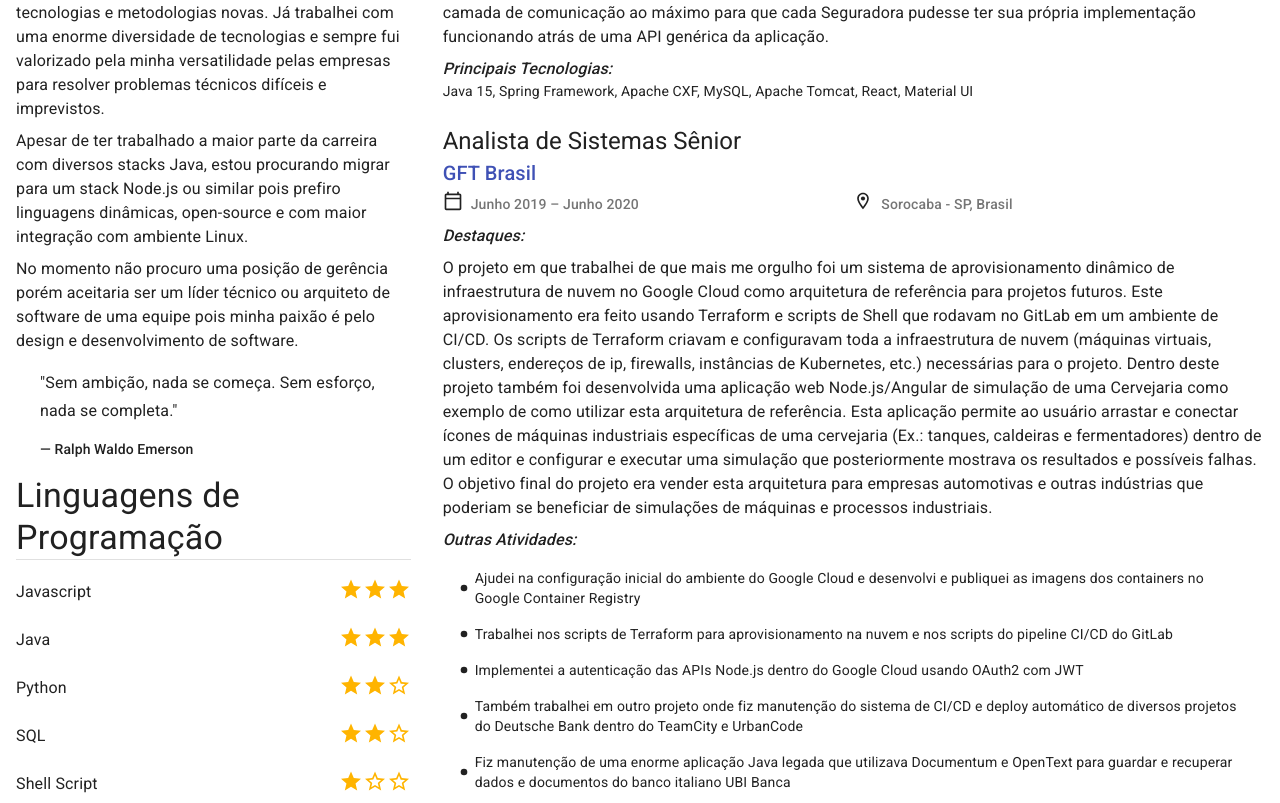
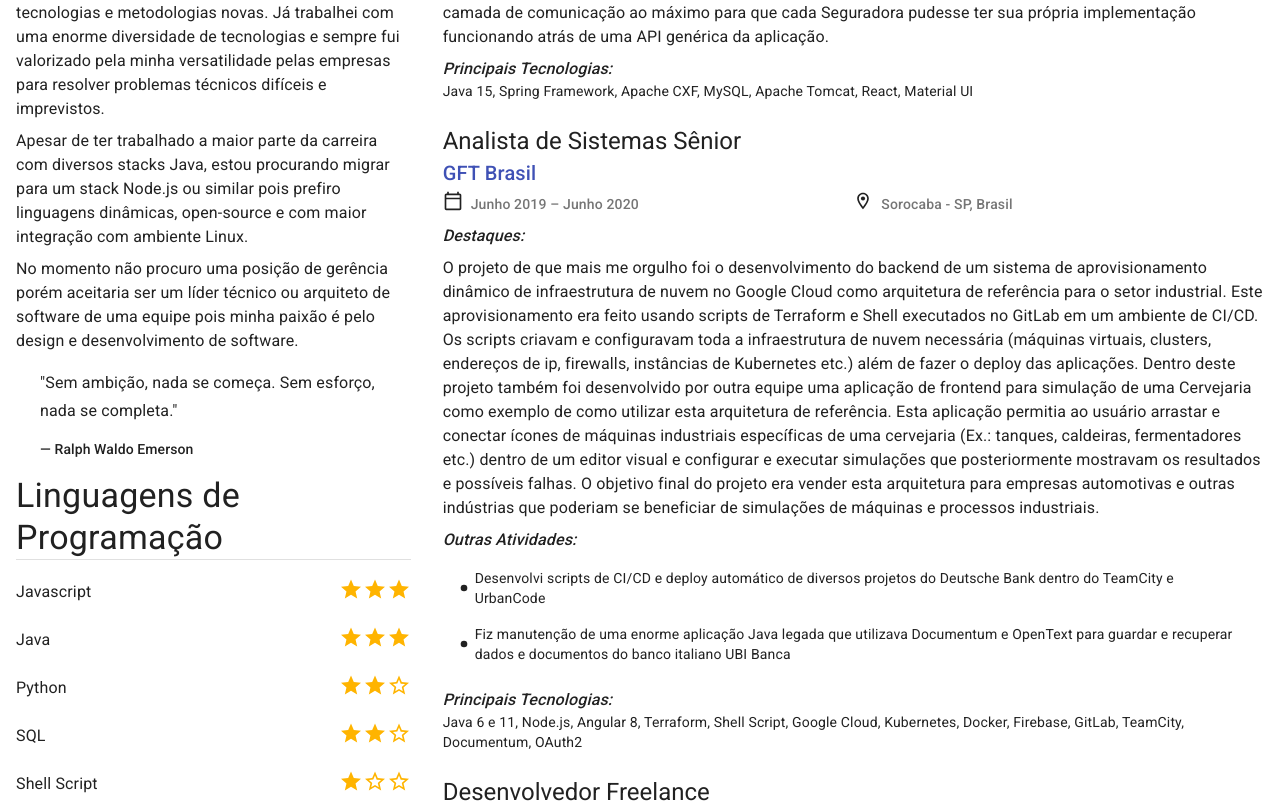
Before and after one commit to eduardopvm/react-cv, a React (Create React App) app: page / in a window 1280 px wide. Shown: the part 669-1472 px from the top of the page. Built offline with nearby package versions, Linux system fonts and the light colour scheme.

Commit message:
small change to work history

```diff
--- a/src/data/cv_data_pt.json
+++ b/src/data/cv_data_pt.json
@@ -19,15 +19,12 @@
       "location": "Sorocaba - SP, Brasil",
       "job_start": "Junho 2019",
       "job_end": "Junho 2020",
-      "description": "O projeto em que trabalhei de que mais me orgulho foi um sistema de aprovisionamento dinâmico de infraestrutura de nuvem no Google Cloud como arquitetura de referência para projetos futuros. Este aprovisionamento era feito usando Terraform e scripts de Shell que rodavam no GitLab em um ambiente de CI/CD. Os scripts de Terraform criavam e configuravam toda a infraestrutura de nuvem (máquinas virtuais, clusters, endereços de ip, firewalls, instâncias de Kubernetes, etc.) necessárias para o projeto. Dentro deste projeto também foi desenvolvida uma aplicação web Node.js/Angular de simulação de uma Cervejaria como exemplo de como utilizar esta arquitetura de referência. Esta aplicação permite ao usuário arrastar e conectar ícones de máquinas industriais específicas de uma cervejaria (Ex.: tanques, caldeiras e fermentadores) dentro de um editor e configurar e executar uma simulação que posteriormente mostrava os resultados e possíveis falhas. O objetivo final do projeto era vender esta arquitetura para empresas automotivas e outras indústrias que poderiam se beneficiar de simulações de máquinas e processos industriais.",
+      "description": "O projeto de que mais me orgulho foi o desenvolvimento do backend de um sistema de aprovisionamento dinâmico de infraestrutura de nuvem no Google Cloud como arquitetura de referência para o setor industrial. Este aprovisionamento era feito usando scripts de Terraform e Shell executados no GitLab em um ambiente de CI/CD. Os scripts criavam e configuravam toda a infraestrutura de nuvem necessária (máquinas virtuais, clusters, endereços de ip, firewalls, instâncias de Kubernetes etc.) além de fazer o deploy das aplicações. Dentro deste projeto também foi desenvolvido por outra equipe uma aplicação de frontend para simulação de uma Cervejaria como exemplo de como utilizar esta arquitetura de referência. Esta aplicação permitia ao usuário arrastar e conectar ícones de máquinas industriais específicas de uma cervejaria (Ex.: tanques, caldeiras, fermentadores etc.) dentro de um editor visual e configurar e executar simulações que posteriormente mostravam os resultados e possíveis falhas. O objetivo final do projeto era vender esta arquitetura para empresas automotivas e outras indústrias que poderiam se beneficiar de simulações de máquinas e processos industriais.",
       "activities": [
-        "Ajudei na configuração inicial do ambiente do Google Cloud e desenvolvi e publiquei as imagens dos containers no Google Container Registry",
-        "Trabalhei nos scripts de Terraform para aprovisionamento na nuvem e nos scripts do pipeline CI/CD do GitLab",
-        "Implementei a autenticação das APIs Node.js dentro do Google Cloud usando OAuth2 com JWT",
-        "Também trabalhei em outro projeto onde fiz manutenção do sistema de CI/CD e deploy automático de diversos projetos do Deutsche Bank dentro do TeamCity e UrbanCode",
+        "Desenvolvi scripts de CI/CD e deploy automático de diversos projetos do Deutsche Bank dentro do TeamCity e UrbanCode",
         "Fiz manutenção de uma enorme aplicação Java legada que utilizava Documentum e OpenText para guardar e recuperar dados e documentos do banco italiano UBI Banca"
       ],
-      "technologies": ["Java 6 e 11", "Node.js", "Angular 8", "Google Cloud", "Kubernetes", "Firebase", "Terraform", "Shell Script", "Docker", "GitLab", "TeamCity"]
+      "technologies": ["Java 6 e 11", "Node.js", "Angular 8", "Terraform", "Shell Script", "Google Cloud", "Kubernetes", "Docker", "Firebase", "GitLab", "TeamCity", "Documentum", "OAuth2"]
     },
     {
       "role": "Desenvolvedor Freelance",
--- a/src/header/LanguageChooser.js
+++ b/src/header/LanguageChooser.js
@@ -41,7 +41,6 @@ export default function LanguageChooser(props) {
         aria-controls="simple-menu"
         aria-haspopup="true"
         aria-label="Chosen language"
-        disabled
       >
         {selectedLanguage}
       </Button>
```
Also changed, not shown: 2 other files (tests, documents, lock files or other folders).
